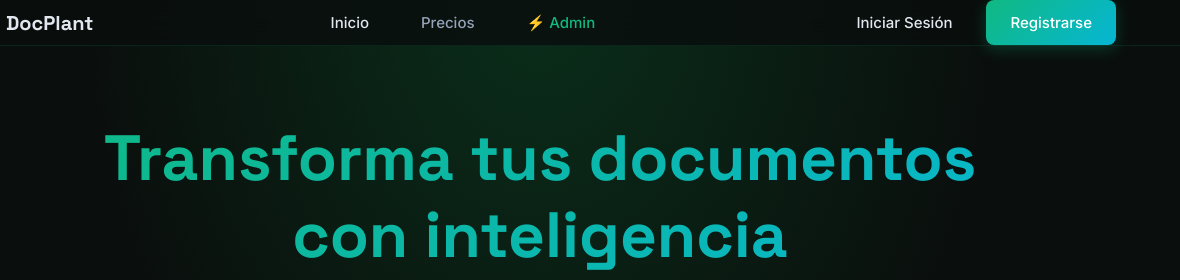
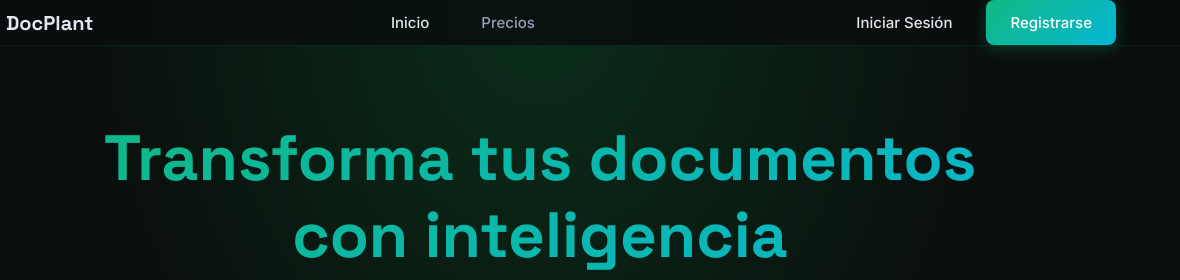
Before and after one commit to MichiFuLuis-stack/ReposiProyV0.5, a website: page client/index.html in a window 1280 px wide. Shown: the top 280 px of the page, 100-1280 px from the left. Drawn offline with Linux system fonts and the light colour scheme.

Commit message:
Add files via upload

```diff
--- a/client/index.html
+++ b/client/index.html
@@ -32,7 +32,6 @@
       <div class="navbar-links" style="display: flex; gap: 20px;">
         <a href="index.html" style="color: var(--color-text); text-decoration: none; font-weight: 500;">Inicio</a>
         <a href="/pricing.html" style="color: var(--color-text-secondary); text-decoration: none; font-weight: 500;">Precios</a>
-        <a href="/admin/index.html" style="color: var(--color-primary); text-decoration: none; font-weight: 500;">⚡ Admin</a>
       </div>
 
       <!-- Acciones Derecha -->
```
